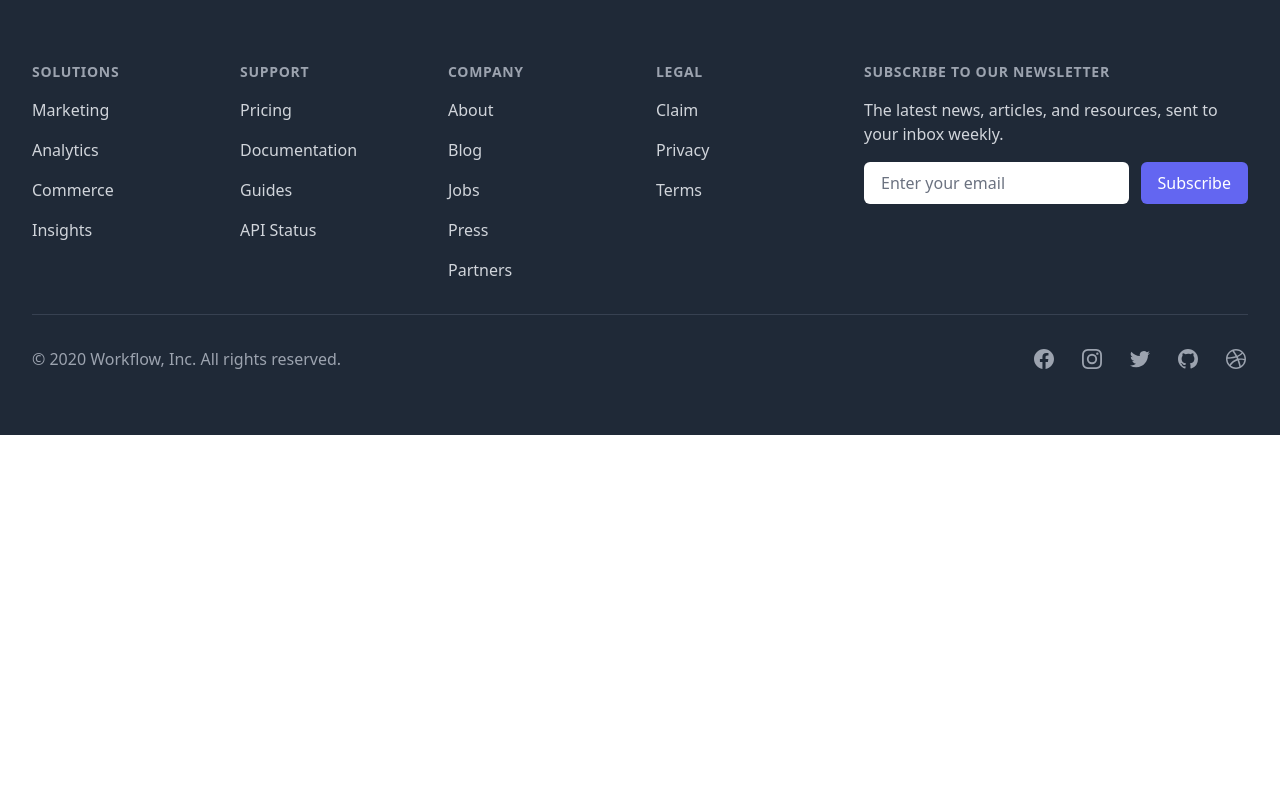
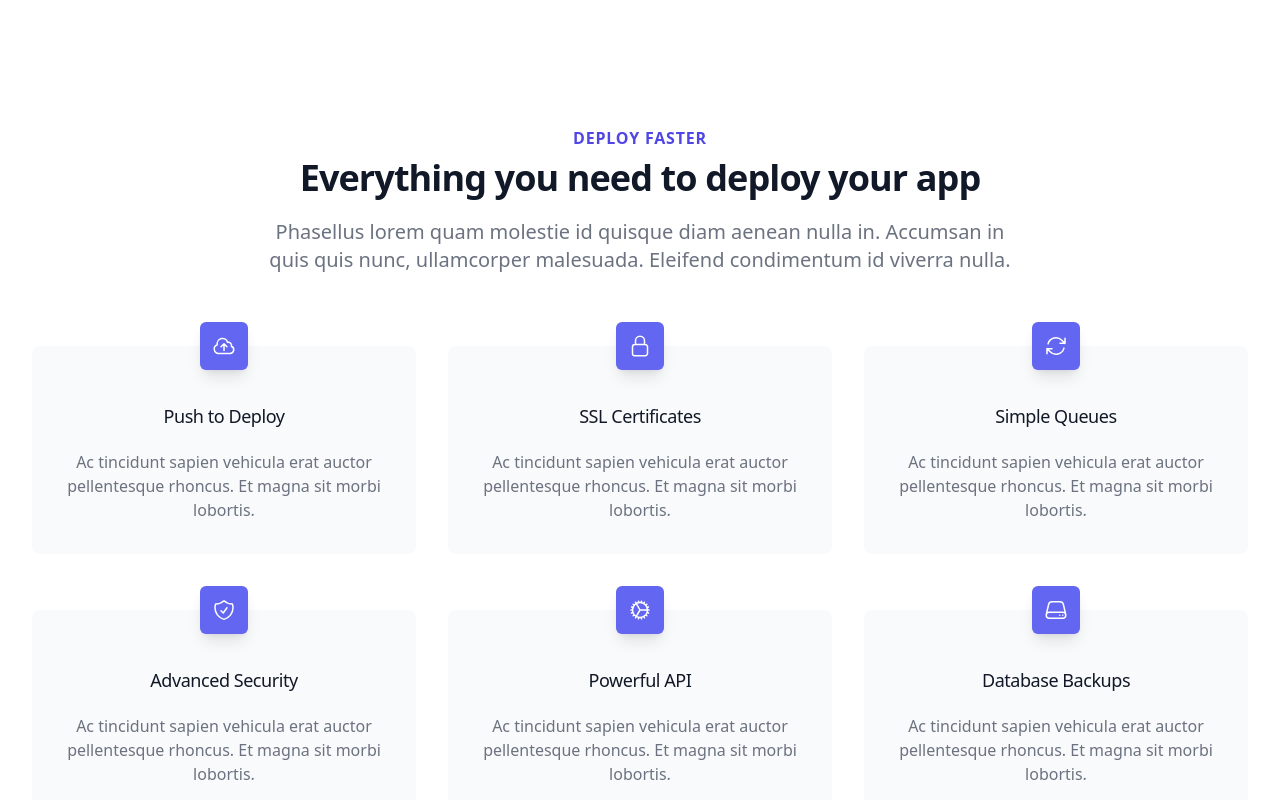
Before and after one commit to RustLoverTheCoder/edge-web, a Next.js app: page / in a window 1280 px wide. Shown: the part 780-1580 px from the top of the page. Before the commit the page ends 1215 px from the top, so only its background shows below. Built offline with nearby package versions, Linux system fonts and the light colour scheme.

Commit message:
feat: add PrimaryFeatures

```diff
--- a/app/page.tsx
+++ b/app/page.tsx
@@ -1,4 +1,4 @@
-import { Header, Hero, Footer } from './ui'
+import { Header, Hero, Footer, PrimaryFeatures } from './ui'
 
 export default function Home() {
   return (
@@ -6,6 +6,7 @@ export default function Home() {
       <Header />
       <main>
         <Hero />
+        <PrimaryFeatures />
       </main>
       <Footer />
     </div>
--- a/app/ui/footer.tsx
+++ b/app/ui/footer.tsx
@@ -1,4 +1,4 @@
-import React from 'react'
+import React, { memo } from 'react'
 
 const navigation = {
   solutions: [
@@ -195,4 +195,4 @@ const Footer = () => {
   )
 }
 
-export default Footer
+export default memo(Footer)
--- a/app/ui/header.tsx
+++ b/app/ui/header.tsx
@@ -1,6 +1,6 @@
 'use client'
 
-import React from 'react'
+import React, { memo } from 'react'
 import { Fragment } from 'react'
 import { Popover, Transition } from '@headlessui/react'
 import { Bars4Icon, XMarkIcon } from '@heroicons/react/24/outline'
@@ -100,4 +100,4 @@ const Header = () => {
   )
 }
 
-export default Header
+export default memo(Header)
--- a/app/ui/hero.tsx
+++ b/app/ui/hero.tsx
@@ -1,4 +1,4 @@
-import React from 'react'
+import React, { memo } from 'react'
 import { ChevronRightIcon } from '@heroicons/react/24/solid'
 
 const Hero = () => {
@@ -65,4 +65,4 @@ const Hero = () => {
   )
 }
 
-export default Hero
+export default memo(Hero)
--- a/app/ui/index.ts
+++ b/app/ui/index.ts
@@ -1,4 +1,6 @@
 import Header from './header'
 import Hero from './hero'
 import Footer from './footer'
-export { Header, Hero, Footer }
+import PrimaryFeatures from './primaryFeatures'
+
+export { Header, Hero, Footer, PrimaryFeatures }
--- /dev/null
+++ b/app/ui/primaryFeatures.tsx
@@ -0,0 +1,70 @@
+import React, { memo } from 'react'
+import { CloudArrowUpIcon, CogIcon, LockClosedIcon, ArrowPathIcon, ServerIcon, ShieldCheckIcon } from '@heroicons/react/24/outline'
+
+const features = [
+  {
+    name: 'Push to Deploy',
+    description: 'Ac tincidunt sapien vehicula erat auctor pellentesque rhoncus. Et magna sit morbi lobortis.',
+    icon: CloudArrowUpIcon,
+  },
+  {
+    name: 'SSL Certificates',
+    description: 'Ac tincidunt sapien vehicula erat auctor pellentesque rhoncus. Et magna sit morbi lobortis.',
+    icon: LockClosedIcon,
+  },
+  {
+    name: 'Simple Queues',
+    description: 'Ac tincidunt sapien vehicula erat auctor pellentesque rhoncus. Et magna sit morbi lobortis.',
+    icon: ArrowPathIcon,
+  },
+  {
+    name: 'Advanced Security',
+    description: 'Ac tincidunt sapien vehicula erat auctor pellentesque rhoncus. Et magna sit morbi lobortis.',
+    icon: ShieldCheckIcon,
+  },
+  {
+    name: 'Powerful API',
+    description: 'Ac tincidunt sapien vehicula erat auctor pellentesque rhoncus. Et magna sit morbi lobortis.',
+    icon: CogIcon,
+  },
+  {
+    name: 'Database Backups',
+    description: 'Ac tincidunt sapien vehicula erat auctor pellentesque rhoncus. Et magna sit morbi lobortis.',
+    icon: ServerIcon,
+  },
+]
+
+const PrimaryFeatures = () => {
+  return (
+    <div className="relative bg-white py-16 sm:py-24 lg:py-32">
+      <div className="mx-auto max-w-md px-4 text-center sm:max-w-3xl sm:px-6 lg:max-w-7xl lg:px-8">
+        <h2 className="text-base font-semibold uppercase tracking-wider text-indigo-600">Deploy faster</h2>
+        <p className="mt-2 text-3xl font-extrabold tracking-tight text-gray-900 sm:text-4xl">Everything you need to deploy your app</p>
+        <p className="mx-auto mt-5 max-w-prose text-xl text-gray-500">
+          Phasellus lorem quam molestie id quisque diam aenean nulla in. Accumsan in quis quis nunc, ullamcorper malesuada. Eleifend condimentum id viverra nulla.
+        </p>
+        <div className="mt-12">
+          <div className="grid grid-cols-1 gap-8 sm:grid-cols-2 lg:grid-cols-3">
+            {features.map((feature) => (
+              <div key={feature.name} className="pt-6">
+                <div className="flow-root rounded-lg bg-gray-50 px-6 pb-8">
+                  <div className="-mt-6">
+                    <div>
+                      <span className="inline-flex items-center justify-center rounded-md bg-indigo-500 p-3 shadow-lg">
+                        <feature.icon className="h-6 w-6 text-white" aria-hidden="true" />
+                      </span>
+                    </div>
+                    <h3 className="mt-8 text-lg font-medium tracking-tight text-gray-900">{feature.name}</h3>
+                    <p className="mt-5 text-base text-gray-500">{feature.description}</p>
+                  </div>
+                </div>
+              </div>
+            ))}
+          </div>
+        </div>
+      </div>
+    </div>
+  )
+}
+
+export default memo(PrimaryFeatures)
```
